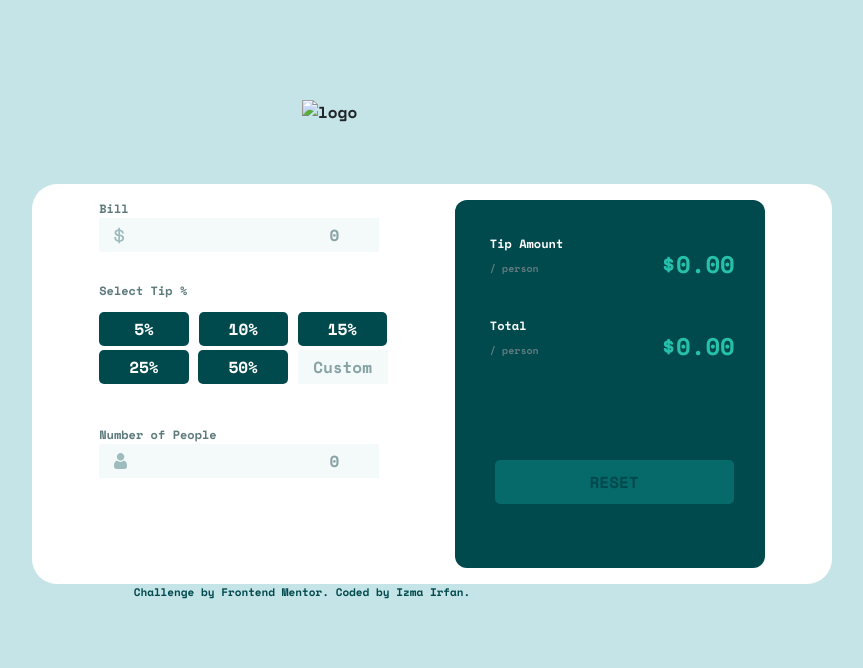
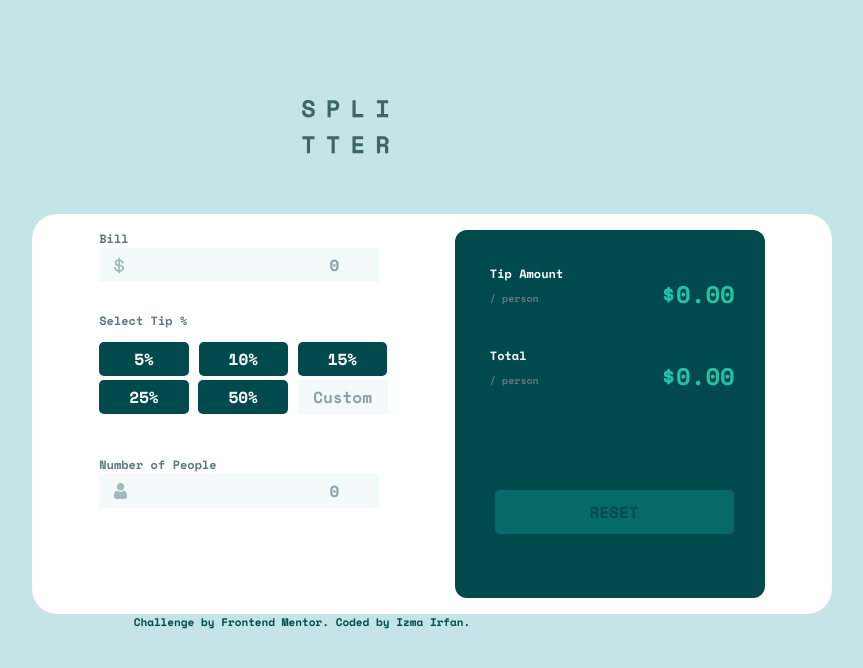
Before and after one commit to izma13/TIp-Calculate-App, a plain HTML site: page index.html in a window 1280 px wide. Shown: the whole page, without its empty margins (338-1201 px from the left). Drawn offline with nearby package versions, Linux system fonts and the light colour scheme; files whose address does not match are found by name.

Commit message:
Update index.html

```diff
--- a/index.html
+++ b/index.html
@@ -4,7 +4,7 @@
   <meta charset="UTF-8">
   <meta name="viewport" content="width=device-width, initial-scale=1.0"> <!-- displays site properly based on user's device -->
 
-  <link rel="icon" type="image/png" sizes="32x32" href="./images/favicon-32x32.png">
+  <link rel="icon" type="image/png" sizes="32x32" href="favicon-32x32.png">
 
   <!-- BootStrap CSS-->
   <link href="https://cdn.jsdelivr.net/npm/bootstrap@5.1.3/dist/css/bootstrap.min.css" rel="stylesheet"
@@ -17,7 +17,7 @@
 
 </head>
 <body>
-  <img src="images/logo.svg" alt="logo" class="logo-img">
+  <img src="logo.svg" alt="logo" class="logo-img">
   <main class="container">
     <div class="row">
 
```
